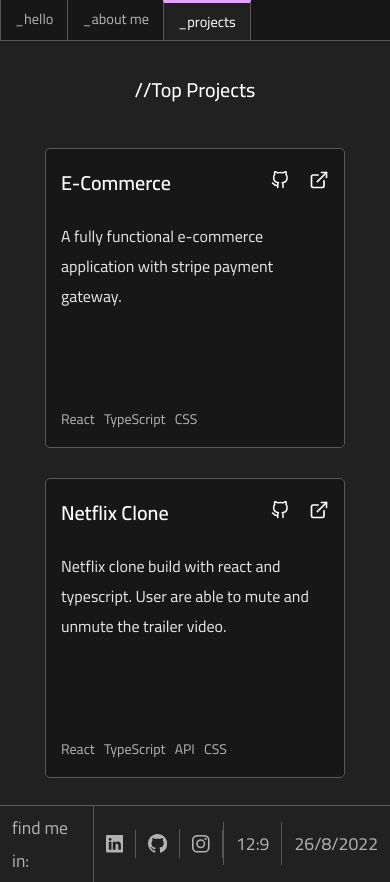
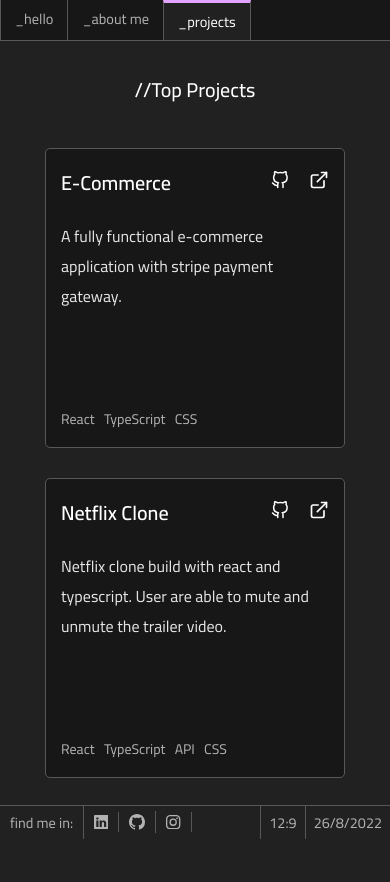
Before and after one commit to mirayatech/V2-Portfolio, a React (Vite) app: page /projects in a window 390 px wide. After the commit the page ends 844 px from the top, so only its background shows below. Built offline with nearby package versions, Linux system fonts and the light colour scheme.

Commit message:
style: make footer responsive

```diff
--- a/src/styles/Footer.css
+++ b/src/styles/Footer.css
@@ -39,3 +39,21 @@
   align-items: center;
   border-left: 1px solid var(--light-grey);
 }
+
+@media screen and (max-width: 410px) {
+  .footer__socials p,
+  .footer__socials a {
+    padding: 3px 10px;
+    font-size: 0.9rem;
+  }
+
+  .footer__socials a:nth-child(3) {
+    font-size: 1rem;
+  }
+
+  .footer__time p:first-child,
+  .footer__time p:nth-child(2) {
+    padding: 3px 8px;
+    font-size: 0.9rem;
+  }
+}
```
